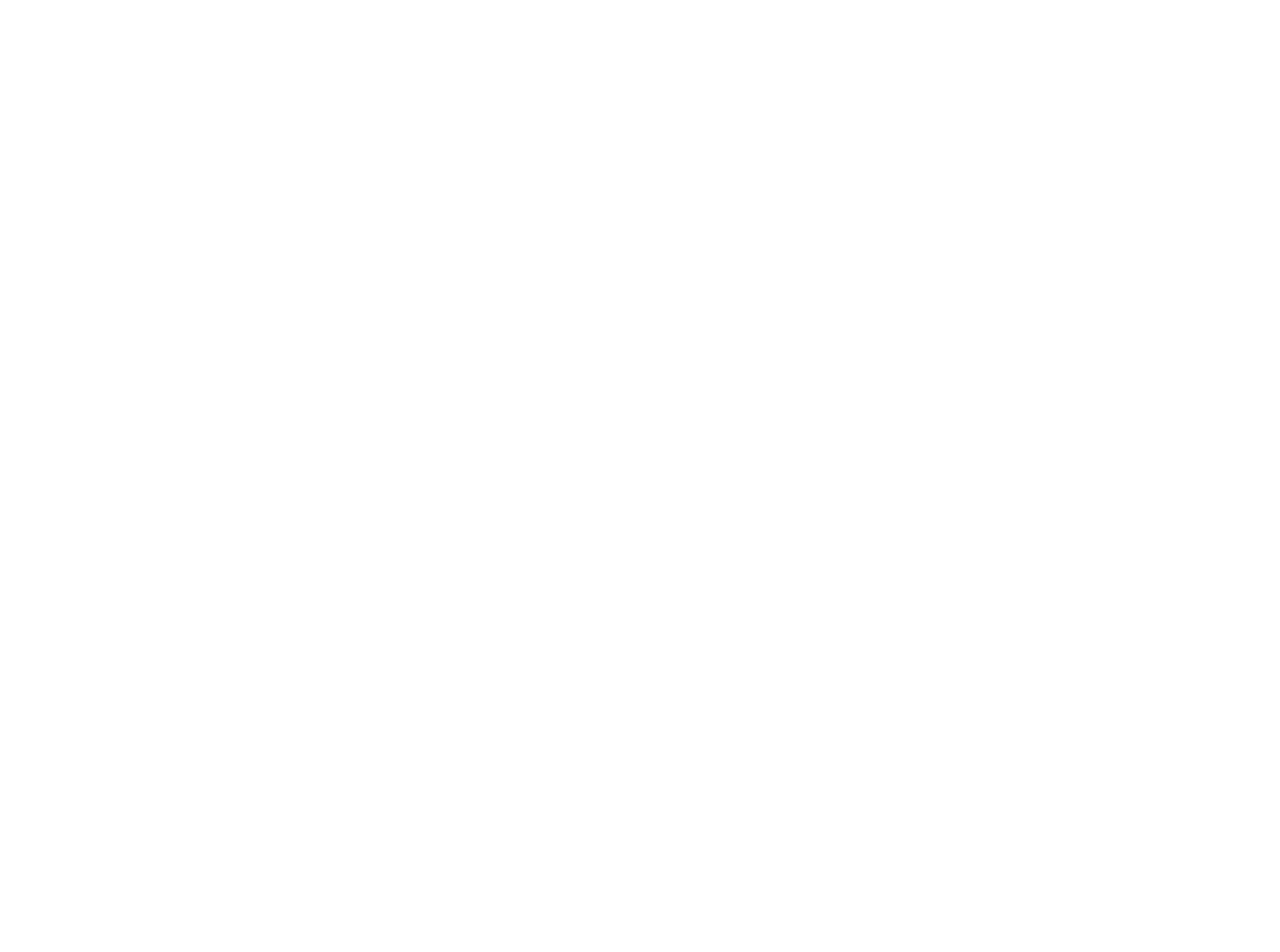
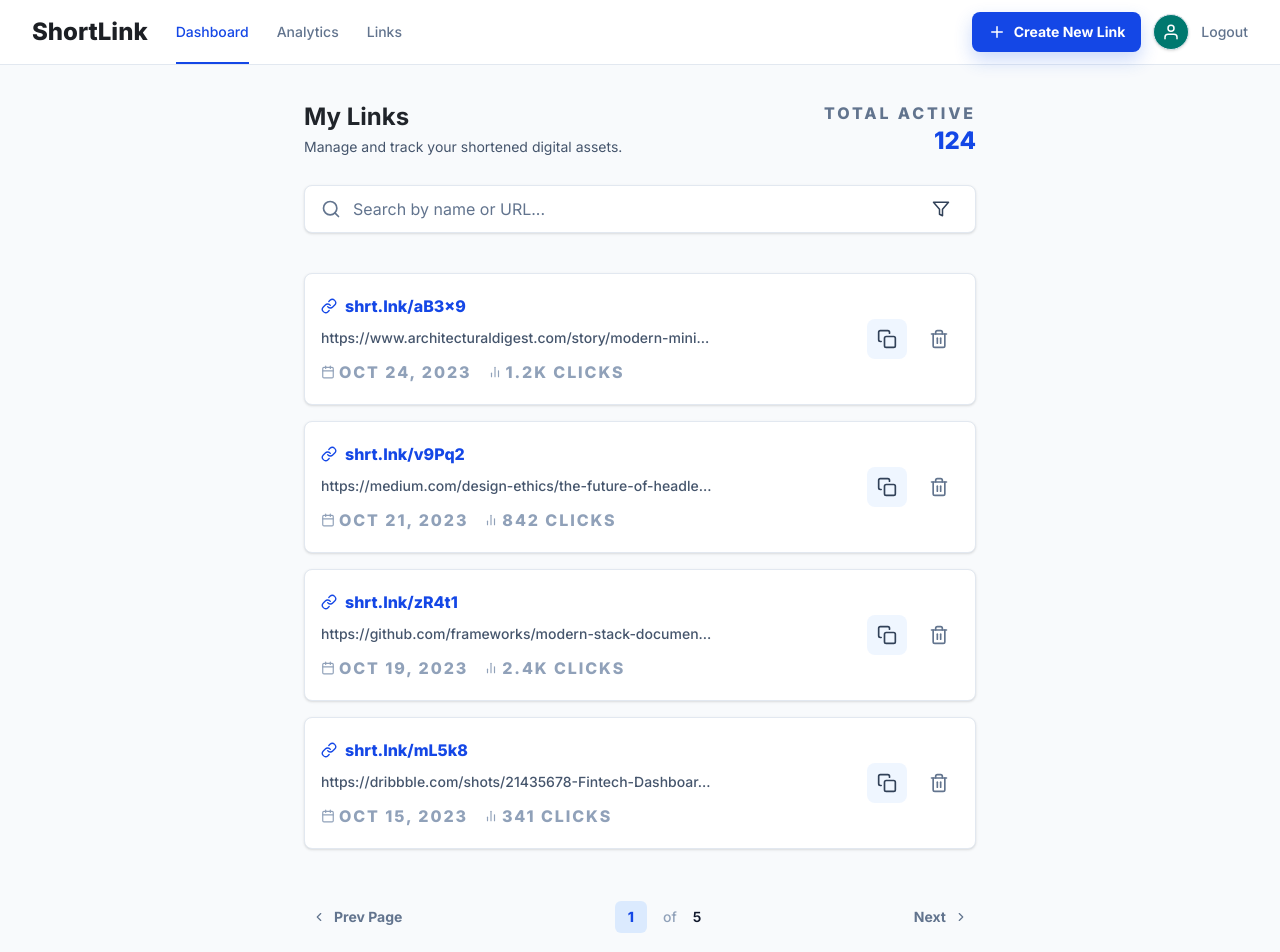
Before and after one commit to anggavb/shortlink-frontend, a React (Vite) app: page /admin in a window 1280 px wide. Shown: the top 952 px of the page. Before the commit the page ends 800 px from the top, so only its background shows below. Built offline with nearby package versions, Linux system fonts and the light colour scheme.

Commit message:
feat(admin): add DashboardPage, LinkCard, and Pagination components; update AppRouter and Navbar

```diff
--- a/src/AppRouter.jsx
+++ b/src/AppRouter.jsx
@@ -2,6 +2,7 @@
 import LandingPage from "@/pages/LandingPage.jsx";
 import LoginPage from "@/pages/auth/LoginPage.jsx";
 import RegisterPage from "@/pages/auth/RegisterPage.jsx";
+import DashboardPage from "@/pages/admin/DashboardPage.jsx";
 import ProfilePage from "@/pages/admin/ProfilePage.jsx";
 
 function AppRouter() {
@@ -13,6 +14,7 @@
         <Route path="register" element={<RegisterPage />} />
       </Route>
       <Route path="admin">
+        <Route index element={<DashboardPage />} />
         <Route path="profile" element={<ProfilePage />} />
       </Route>
     </Routes>
--- /dev/null
+++ b/src/components/admin/LinkCard.jsx
@@ -0,0 +1,48 @@
+import {
+  FiBarChart2,
+  FiCalendar,
+  FiCopy,
+  FiLink,
+  FiTrash2,
+} from "react-icons/fi";
+import IconButton from "@/components/ui/IconButton.jsx";
+
+function LinkCard({ link }) {
+  return (
+    <article className="flex min-h-28 items-center justify-between gap-4 rounded-lg border border-slate-200 bg-white px-4 py-5 shadow-sm sm:px-4">
+      <div className="min-w-0">
+        <a
+          href="#"
+          className="inline-flex max-w-full items-center gap-2 text-base font-extrabold text-blue-700 transition hover:text-blue-800 hover:underline"
+        >
+          <FiLink className="shrink-0 text-base" aria-hidden="true" />
+          <span className="truncate">{link.shortUrl}</span>
+        </a>
+        <p className="mt-2 truncate text-sm font-medium text-slate-600">
+          {link.url}
+        </p>
+        <div className="mt-3 flex flex-wrap items-center gap-x-4 gap-y-2 text-base font-extrabold tracking-[0.12em] text-slate-400 uppercase">
+          <span className="inline-flex items-center gap-1">
+            <FiCalendar className="text-sm" aria-hidden="true" />
+            {link.date}
+          </span>
+          <span className="inline-flex items-center gap-1">
+            <FiBarChart2 className="text-sm" aria-hidden="true" />
+            {link.clicks} Clicks
+          </span>
+        </div>
+      </div>
+
+      <div className="flex shrink-0 items-center gap-2 sm:gap-3">
+        <IconButton label={`Copy ${link.shortUrl}`}>
+          <FiCopy aria-hidden="true" />
+        </IconButton>
+        <IconButton label={`Delete ${link.shortUrl}`} variant="plain">
+          <FiTrash2 aria-hidden="true" />
+        </IconButton>
+      </div>
+    </article>
+  );
+}
+
+export default LinkCard;
--- /dev/null
+++ b/src/components/admin/Pagination.jsx
@@ -0,0 +1,36 @@
+import { FiChevronLeft, FiChevronRight } from "react-icons/fi";
+
+function Pagination() {
+  return (
+    <nav
+      className="mt-12 flex items-center justify-between gap-4 text-sm font-bold text-slate-500"
+      aria-label="Pagination"
+    >
+      <a
+        href="#"
+        className="inline-flex h-10 items-center gap-2 rounded-md px-2 transition hover:text-blue-700 focus:ring-4 focus:ring-blue-100 focus:outline-none"
+      >
+        <FiChevronLeft aria-hidden="true" />
+        Prev Page
+      </a>
+
+      <div className="flex items-center gap-4">
+        <span className="grid size-8 place-items-center rounded-md bg-blue-100 font-extrabold text-blue-700">
+          1
+        </span>
+        <span className="font-medium text-slate-400">of</span>
+        <span className="font-semibold text-slate-900">5</span>
+      </div>
+
+      <a
+        href="#"
+        className="inline-flex h-10 items-center gap-2 rounded-md px-2 transition hover:text-blue-700 focus:ring-4 focus:ring-blue-100 focus:outline-none"
+      >
+        Next
+        <FiChevronRight aria-hidden="true" />
+      </a>
+    </nav>
+  );
+}
+
+export default Pagination;
--- a/src/components/layout/Navbar.jsx
+++ b/src/components/layout/Navbar.jsx
@@ -1,15 +1,14 @@
 import { NavLink } from "react-router";
-import { FiUser } from "react-icons/fi";
+import { FiPlus, FiUser } from "react-icons/fi";
 import BrandLogo from "@/components/ui/BrandLogo.jsx";
 
 const navigationItems = [
-  { label: "Dashboard", to: "#" },
+  { label: "Dashboard", to: "/admin" },
   { label: "Analytics", to: "#" },
   { label: "Links", to: "#" },
 ];
 
 function Navbar({ isLoggedIn }) {
-  console.log(isLoggedIn);
   return (
     <header className="border-b border-slate-200 bg-white">
       <div className="mx-auto flex min-h-16 w-full items-center justify-between gap-5 px-5 sm:px-7 lg:px-8">
@@ -17,7 +16,21 @@
           <BrandLogo className="shrink-0 text-xl sm:text-2xl" />
           {isLoggedIn && (
             <nav className="hidden items-center gap-7 text-sm font-medium text-slate-500 sm:flex">
-              {navigationItems.map((item) => (
+              <NavLink
+                to={navigationItems[0].to}
+                end
+                className={({ isActive }) =>
+                  [
+                    "flex min-h-16 items-center border-b-2 pt-0.5 transition",
+                    isActive
+                      ? "border-blue-700 text-blue-700"
+                      : "border-transparent hover:text-blue-700",
+                  ].join(" ")
+                }
+              >
+                {navigationItems[0].label}
+              </NavLink>
+              {navigationItems.slice(1).map((item) => (
                 <a
                   key={item.label}
                   href={item.to}
@@ -33,19 +46,19 @@
         <div className="flex shrink-0 items-center gap-3">
           {isLoggedIn ? (
             <>
+              <a
+                href="#"
+                className="hidden h-10 items-center justify-center gap-2 rounded-lg bg-blue-700 px-4 text-sm font-bold text-white shadow-[0_8px_18px_rgba(37,99,235,0.24)] transition hover:bg-blue-800 focus:ring-4 focus:ring-blue-100 focus:outline-none sm:inline-flex"
+              >
+                <FiPlus className="text-lg" aria-hidden="true" />
+                Create New Link
+              </a>
               <NavLink
                 to="/admin/profile"
-                className={({ isActive }) =>
-                  [
-                    "inline-flex h-9 items-center gap-2 rounded-lg border px-3 text-sm font-bold transition focus:ring-4 focus:ring-blue-100 focus:outline-none",
-                    isActive
-                      ? "border-blue-100 bg-slate-50 text-blue-700"
-                      : "border-transparent text-slate-500 hover:border-slate-200 hover:text-blue-700",
-                  ].join(" ")
-                }
+                className="grid size-9 place-items-center rounded-full border border-slate-200 bg-teal-700 text-white shadow-sm transition hover:bg-teal-800 focus:ring-4 focus:ring-blue-100 focus:outline-none"
+                aria-label="Open profile"
               >
-                <FiUser className="text-sm" aria-hidden="true" />
-                Profile
+                <FiUser className="text-lg" aria-hidden="true" />
               </NavLink>
               <a
                 href="#"
@@ -53,13 +66,6 @@
               >
                 Logout
               </a>
-              <div
-                className="grid size-9 place-items-center rounded-full border border-slate-200 bg-slate-800 text-white shadow-sm"
-                aria-label="Alex Thompson avatar"
-                role="img"
-              >
-                <FiUser className="text-lg" aria-hidden="true" />
-              </div>
             </>
           ) : (
             <>
--- /dev/null
+++ b/src/components/ui/IconButton.jsx
@@ -0,0 +1,18 @@
+function IconButton({ children, label, variant = "filled" }) {
+  return (
+    <button
+      type="button"
+      className={[
+        "grid size-10 place-items-center rounded-lg text-xl transition focus:ring-4 focus:ring-blue-100 focus:outline-none",
+        variant === "filled"
+          ? "bg-blue-50 text-slate-700 hover:bg-blue-100"
+          : "text-slate-500 hover:bg-slate-100 hover:text-slate-700",
+      ].join(" ")}
+      aria-label={label}
+    >
+      {children}
+    </button>
+  );
+}
+
+export default IconButton;
--- /dev/null
+++ b/src/pages/admin/DashboardPage.jsx
@@ -0,0 +1,95 @@
+import { FiFilter, FiSearch } from "react-icons/fi";
+import Navbar from "@/components/layout/Navbar.jsx";
+import LinkCard from "@/components/admin/LinkCard.jsx";
+import Pagination from "@/components/admin/Pagination.jsx";
+import AppFooter from "@/components/layout/AppFooter.jsx";
+
+const links = [
+  {
+    id: "aB3x9",
+    shortUrl: "shrt.lnk/aB3x9",
+    url: "https://www.architecturaldigest.com/story/modern-mini...",
+    date: "Oct 24, 2023",
+    clicks: "1.2K",
+  },
+  {
+    id: "v9Pq2",
+    shortUrl: "shrt.lnk/v9Pq2",
+    url: "https://medium.com/design-ethics/the-future-of-headle...",
+    date: "Oct 21, 2023",
+    clicks: "842",
+  },
+  {
+    id: "zR4t1",
+    shortUrl: "shrt.lnk/zR4t1",
+    url: "https://github.com/frameworks/modern-stack-documen...",
+    date: "Oct 19, 2023",
+    clicks: "2.4K",
+  },
+  {
+    id: "mL5k8",
+    shortUrl: "shrt.lnk/mL5k8",
+    url: "https://dribbble.com/shots/21435678-Fintech-Dashboar...",
+    date: "Oct 15, 2023",
+    clicks: "341",
+  },
+];
+
+function DashboardPage() {
+  return (
+    <div className="flex min-h-svh flex-col bg-slate-50 text-slate-900">
+      <Navbar isLoggedIn={true} />
+
+      <main className="flex-1 px-5 py-9 sm:px-7 lg:px-8">
+        <div className="mx-auto w-full max-w-2xl">
+          <section className="flex flex-col gap-6 sm:flex-row sm:items-start sm:justify-between">
+            <div>
+              <h1 className="text-2xl font-bold text-[#20242a]">My Links</h1>
+              <p className="mt-1 text-sm text-slate-600">
+                Manage and track your shortened digital assets.
+              </p>
+            </div>
+
+            <div className="text-left sm:text-right">
+              <p className="text-base font-extrabold tracking-[0.18em] text-slate-500 uppercase">
+                Total Active
+              </p>
+              <p className="mt-1 text-2xl leading-none font-extrabold text-blue-700">
+                124
+              </p>
+            </div>
+          </section>
+
+          <div className="mt-7 flex h-12 items-center gap-3 rounded-lg border border-slate-200 bg-white px-4 shadow-sm">
+            <FiSearch className="shrink-0 text-xl text-slate-500" />
+            <input
+              type="search"
+              aria-label="Search links"
+              placeholder="Search by name or URL..."
+              className="min-w-0 flex-1 bg-transparent text-base text-slate-700 outline-none placeholder:text-slate-500"
+            />
+            <button
+              type="button"
+              className="grid size-9 shrink-0 place-items-center rounded-md text-slate-700 transition hover:bg-slate-100 focus:ring-4 focus:ring-blue-100 focus:outline-none"
+              aria-label="Filter links"
+            >
+              <FiFilter className="text-lg" aria-hidden="true" />
+            </button>
+          </div>
+
+          <div className="mt-10 space-y-4">
+            {links.map((link) => (
+              <LinkCard key={link.id} link={link} />
+            ))}
+          </div>
+
+          <Pagination />
+        </div>
+      </main>
+
+      <AppFooter />
+    </div>
+  );
+}
+
+export default DashboardPage;
```
